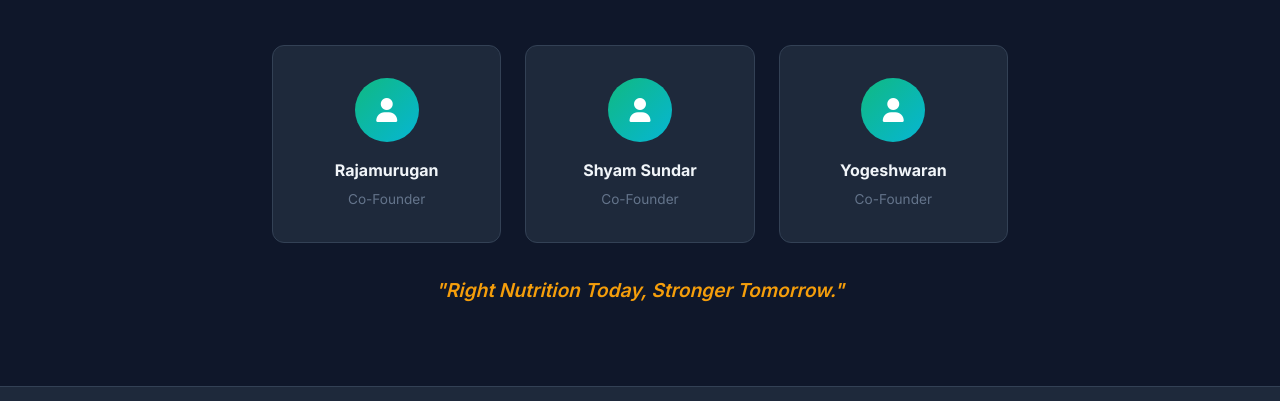
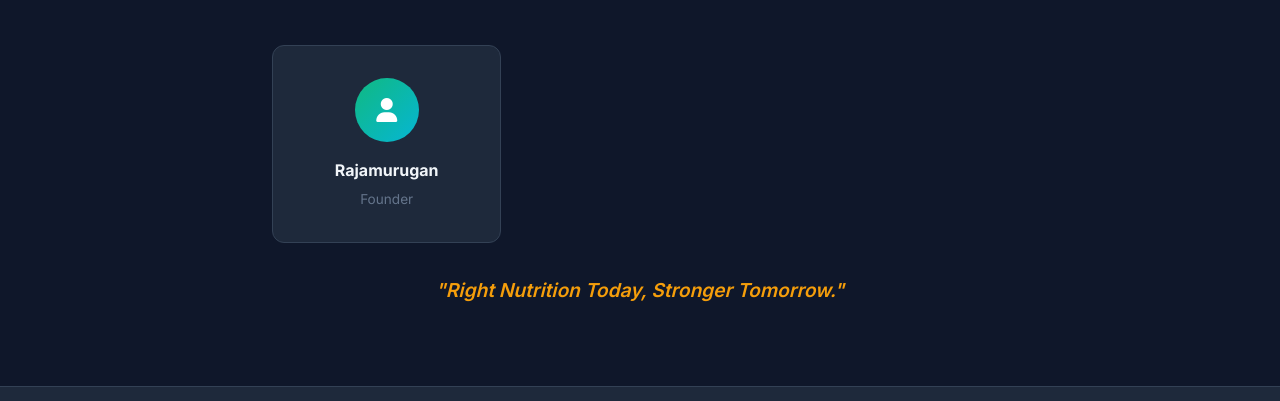
Before and after one commit to RajamuruganK07/nutri-tech, a plain HTML site: page client/about.html in a window 1280 px wide. Shown: the part 206-607 px from the top of the page. Drawn offline with Linux system fonts and the light colour scheme.

Commit message:
Update about page: Rajamurugan as sole Founder

```diff
--- a/client/about.html
+++ b/client/about.html
@@ -41,17 +41,7 @@
       <div class="team-card">
         <div class="team-avatar"><i class="fas fa-user"></i></div>
         <h4>Rajamurugan</h4>
-        <p>Co-Founder</p>
-      </div>
-      <div class="team-card">
-        <div class="team-avatar"><i class="fas fa-user"></i></div>
-        <h4>Shyam Sundar</h4>
-        <p>Co-Founder</p>
-      </div>
-      <div class="team-card">
-        <div class="team-avatar"><i class="fas fa-user"></i></div>
-        <h4>Yogeshwaran</h4>
-        <p>Co-Founder</p>
+        <p>Founder</p>
       </div>
     </div>
     <div class="about-tagline">
```
